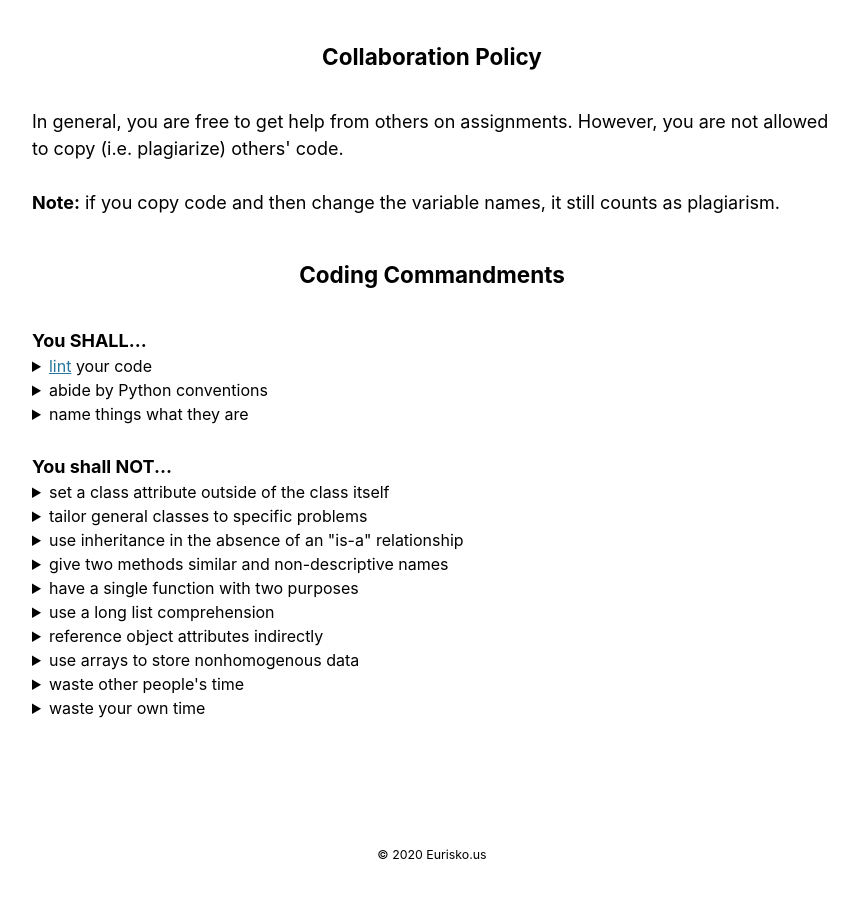
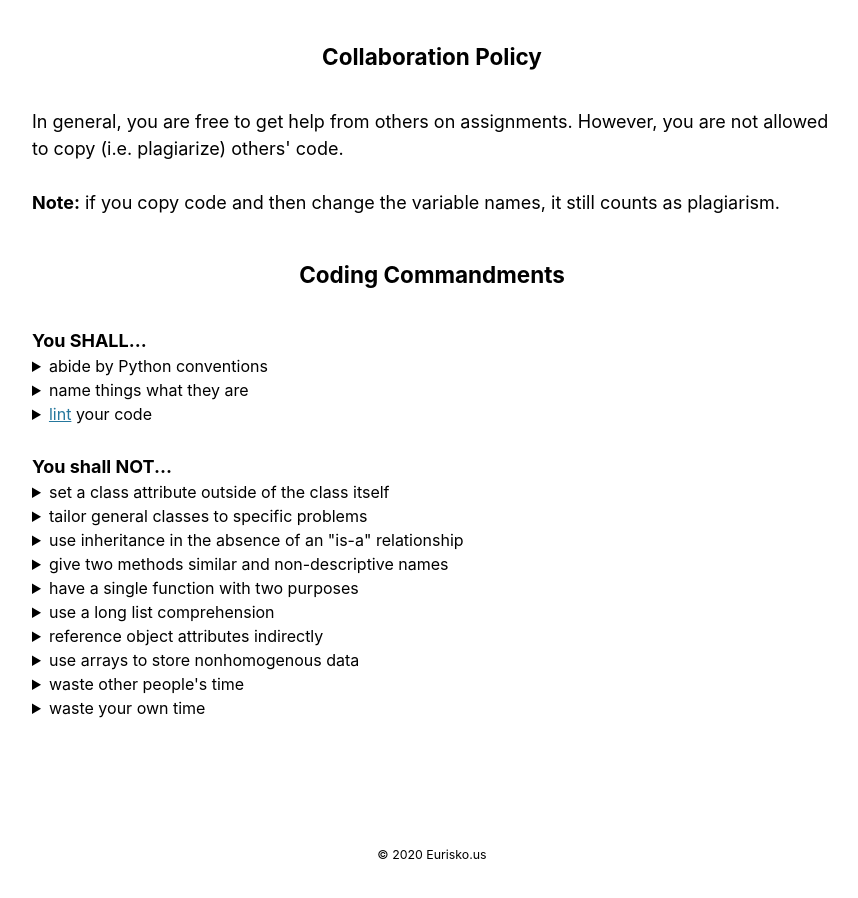
Before and after one commit to skycakjustin/eurisko-us.github.io, a Jekyll site: the page built from _pages/resources.md, in a window 1280 px wide and 900 px high, scrolled down 1586 px. Shown: the whole window, without its empty margins (208-1066 px from the left). Built offline with Jekyll 4.4.1, drawn with Linux system fonts in a browser that asks for light colours.

Commit message:
Update resources.md

```diff
--- a/_pages/resources.md
+++ b/_pages/resources.md
@@ -38,10 +38,6 @@ author_profile: false
 <font size="3em">
 
 <details>
-  <summary><a class="body" href="http://pep8online.com/">lint</a> your code</summary>
-</details>
-
-<details>
   <summary>abide by Python conventions</summary>
   <ul>
     <li>variables, functions, and files use <code>snake_case</code></li>
@@ -57,6 +53,10 @@ author_profile: false
     <li>functions (including methods) should be verbs</li>
     <li>names should be descriptive. It's okay to make a name several words long if you need. For example, <code>compute_conditional_probability()</code> is WAY better than <code>cp()</code> or <code>prob()</code>.</li>
   </ul>
+</details>
+
+<details>
+  <summary><a class="body" href="http://pep8online.com/">lint</a> your code</summary>
 </details>
 
 </font>
```
